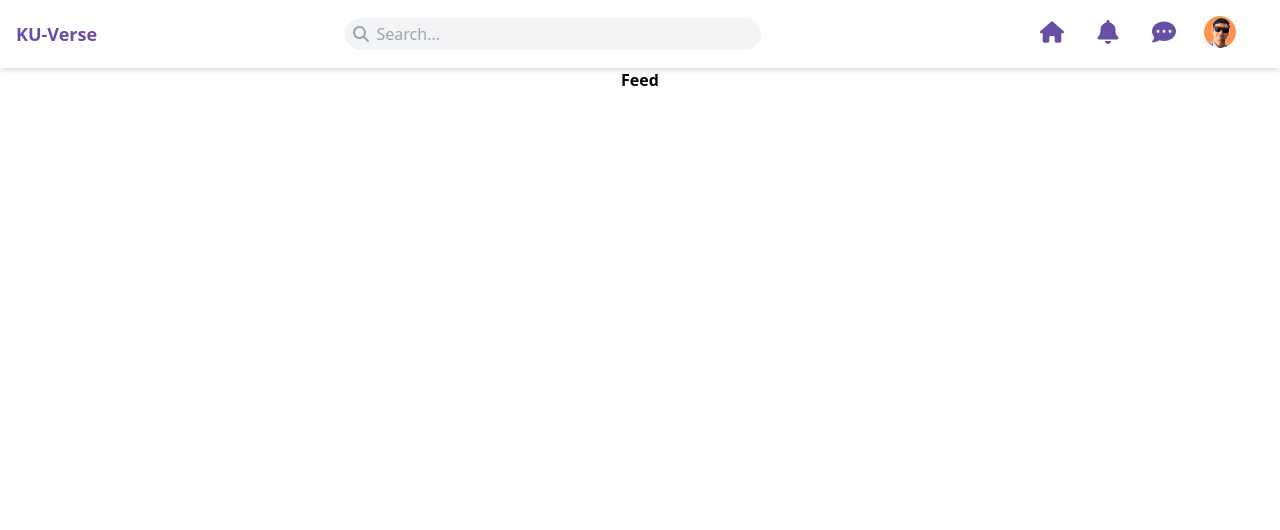
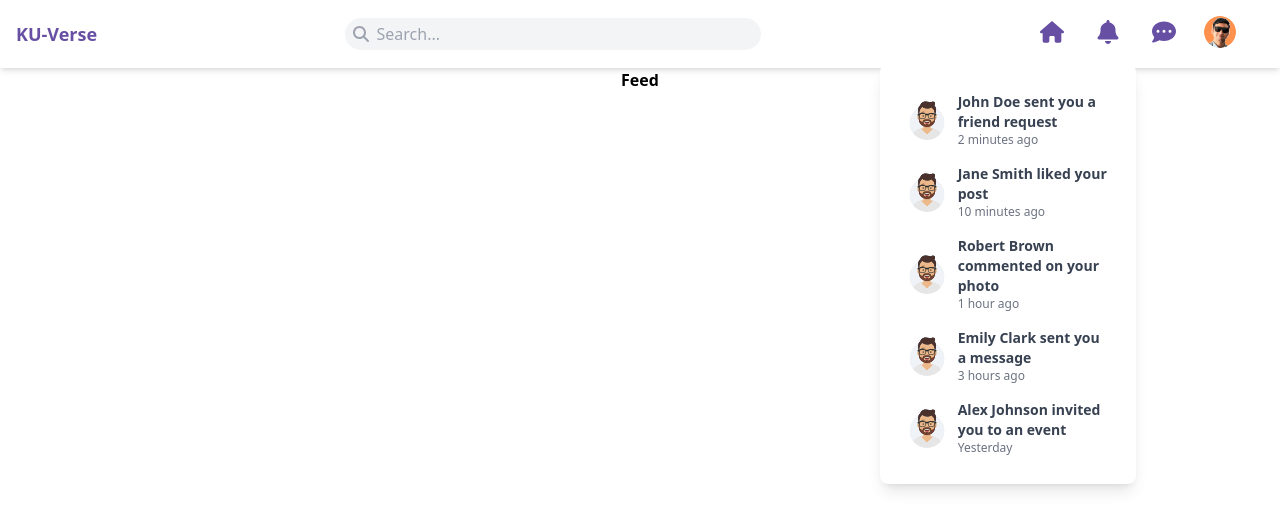
Before and after one commit to hridayanshu236/KU_Verse, a React (Vite) app in the folder frontend/: page /feed in a window 1280 px wide. Both pictures are taken after a click on the icon 1108 px from the left and 32 px from the top of the page. Shown: the top 530 px of the page. Built offline with nearby package versions, Linux system fonts and the light colour scheme.

Commit message:
notification drop down ui

```diff
--- a/frontend/src/Components/Navbar.jsx
+++ b/frontend/src/Components/Navbar.jsx
@@ -10,19 +10,19 @@ import {
   faHome,
 } from "@fortawesome/free-solid-svg-icons";
 import profile from "../assets/profile.png";
+import profile_1 from "../assets/default.svg";
 import { NavLink } from "react-router-dom";
-
+const profile_name = "Hridayanshu Raj Acharya";
+import notificationsData from "../assets/dummyNotification.json"
 const Navbar = () => {
   const [profileDropDown, setProfileDropDown] = useState(false);
+  const [NotificationDropDown, setNotificationDropDown] = useState(false);
 
   return (
     <nav className="bg-white shadow-md px-4 py-3 mdd:flex justify-between items-center ">
-
       <div className="flex items-center ">
         <div>
-            <h1 className="text-lg font-bold text-[rgb(103,80,164)]">
-              KU-Verse
-            </h1>
+          <h1 className="text-lg font-bold text-[rgb(103,80,164)]">KU-Verse</h1>
         </div>
         <div className="mdd:hidden flex items-center ml-auto bg-gray-100 px-2 py-1 rounded-full w-1/3 ">
           <FontAwesomeIcon icon={faSearch} className="text-gray-400" />
@@ -51,16 +51,47 @@ const Navbar = () => {
         />
       </div>
 
-      <div className="mdd:flex flex justify-center px-4 text-[rgb(103,80,164)]">
+      <div className="mdd:flex flex justify-center px-4 text-[rgb(103,80,164)] ">
         <NavLink to="/feed">
           <FontAwesomeIcon
             icon={faHome}
-         className="w-6 h-6 cursor-pointer px-4 py-2" />
+            className="w-6 h-6 cursor-pointer px-4 py-2"
+          />
         </NavLink>
+        <div className="relative">
           <FontAwesomeIcon
             icon={faBell}
             className="w-6 h-6 cursor-pointer px-4 py-2"
+            onClick={() => setNotificationDropDown(!NotificationDropDown)}
           />
+          {/* Notification Dropdown positioned below the Bell */}
+          {NotificationDropDown && (
+            <div className="absolute right-0 top-full mt-2 w-64 bg-white shadow-lg text-[rgb(103,80,164)] mdd:text-xl text-sm p-5 rounded-lg cursor-pointer">
+              <ul className="text-gray-700">
+                {notificationsData.notifications.map((notification) => (
+                  <li
+                    key={notification.id}
+                    className="flex items-center p-2 hover:bg-gray-100 rounded"
+                  >
+                    <img
+                      src={profile_1}
+                      alt={notification.from.name}
+                      className="w-10 h-10 object-cover rounded-full mr-3"
+                    />
+                    <div>
+                      <p className="text-sm font-bold">
+                        {notification.message}
+                      </p>
+                      <p className="text-xs text-gray-500">
+                        {notification.time}
+                      </p>
+                    </div>
+                  </li>
+                ))}
+              </ul>
+            </div>
+          )}
+        </div>
         <NavLink to="/chats">
           <FontAwesomeIcon
             icon={faCommentDots}
@@ -76,25 +107,29 @@ const Navbar = () => {
           />
         </div>
       </div>
-
+      {/* Profile profileDropDown */}
       {profileDropDown && (
-        <div className="absolute right-8 top-14 text-[rgb(103,80,164)] bg-white text-xl shadow-lg p-5 rounded-md">
+        <div className="absolute right-8 top-14 text-[rgb(103,80,164)] bg-white mdd:text-xl text-sm shadow-lg p-5 rounded-lg">
           <ul className="flex flex-col">
             <NavLink to="/profile">
               <li className="flex items-center p-2 hover:bg-gray-200 rounded cursor-pointer">
-                <FontAwesomeIcon icon={faUser} className="mr-2" />
-                Profile
+                <img
+                  src={profile}
+                  alt="profile"
+                  className="w-8 h-8 rounded-full"
+                />
+                <h1 className="pl-4 font-bold">{profile_name}</h1>
               </li>
             </NavLink>
             <NavLink to="/settings">
               <li className="flex items-center p-2 hover:bg-gray-200 rounded cursor-pointer">
                 <FontAwesomeIcon icon={faCog} className="mr-2" />
-                Settings
+                <h1 className="pl-4 font-bold">Settings</h1>
               </li>
             </NavLink>
             <li className="flex items-center p-2 hover:bg-gray-200 rounded cursor-pointer">
               <FontAwesomeIcon icon={faSignOutAlt} className="mr-2" />
-              Logout
+              <h1 className="pl-4 font-bold">Logout</h1>
             </li>
           </ul>
         </div>
--- /dev/null
+++ b/frontend/src/Components/Notification.jsx
@@ -0,0 +1,8 @@
+const Notification = ()=> {
+    <>
+    <div className="flex flex-col">
+
+    </div>
+    </>
+}
+export default Notification;
--- /dev/null
+++ b/frontend/src/assets/dummyNotification.json
@@ -0,0 +1,54 @@
+{
+  "notifications": [
+    {
+      "id": 1,
+      "type": "friend_request",
+      "from": {
+        "name": "John Doe",
+        "profile_image": "/assets/john_doe.png"
+      },
+      "message": "John Doe sent you a friend request",
+      "time": "2 minutes ago"
+    },
+    {
+      "id": 2,
+      "type": "like",
+      "from": {
+        "name": "Jane Smith",
+        "profile_image": "/assets/jane_smith.png"
+      },
+      "message": "Jane Smith liked your post",
+      "time": "10 minutes ago"
+    },
+    {
+      "id": 3,
+      "type": "comment",
+      "from": {
+        "name": "Robert Brown",
+        "profile_image": "/assets/robert_brown.png"
+      },
+      "message": "Robert Brown commented on your photo",
+      "time": "1 hour ago"
+    },
+    {
+      "id": 4,
+      "type": "message",
+      "from": {
+        "name": "Emily Clark",
+        "profile_image": "/assets/emily_clark.png"
+      },
+      "message": "Emily Clark sent you a message",
+      "time": "3 hours ago"
+    },
+    {
+      "id": 5,
+      "type": "event_invite",
+      "from": {
+        "name": "Alex Johnson",
+        "profile_image": "/assets/alex_johnson.png"
+      },
+      "message": "Alex Johnson invited you to an event",
+      "time": "Yesterday"
+    }
+  ]
+}
```
Lines whose indentation alone changed are shown as unchanged.
